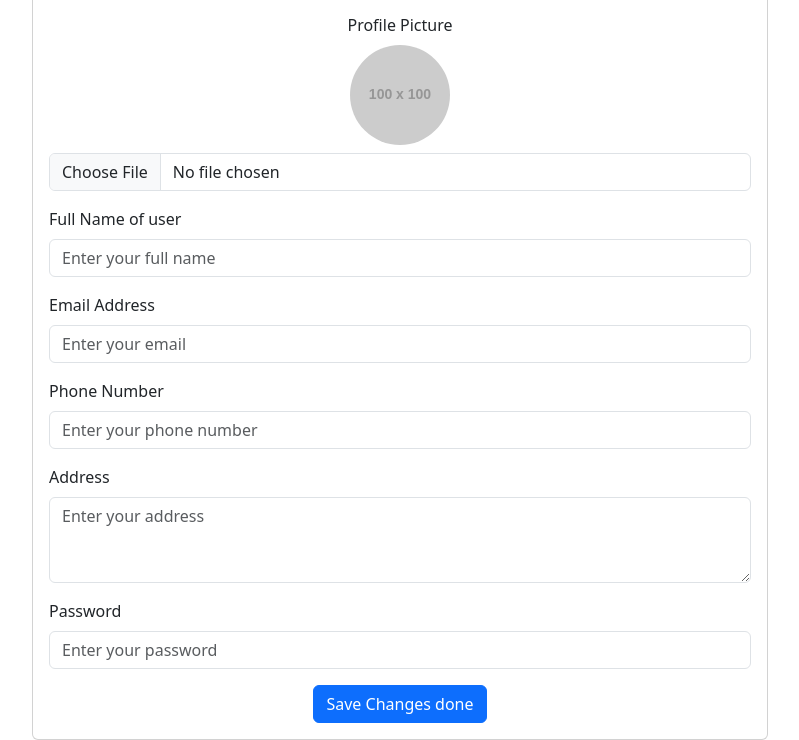
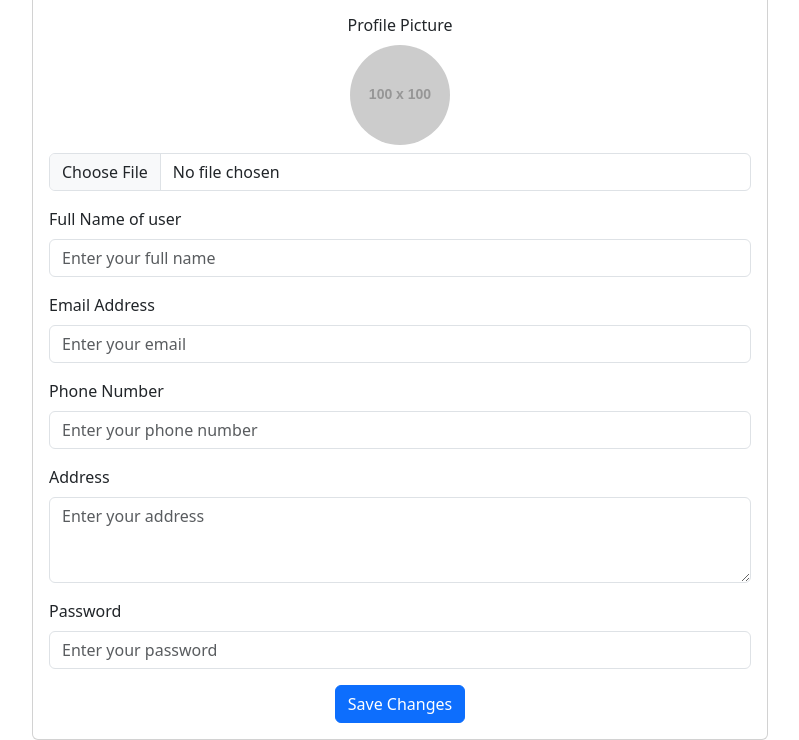
Before and after one commit to deepakkumartiwari2025/developer, a plain HTML site: page test2.html in a window 1280 px wide. Shown: the part 106-846 px from the top of the page, without its empty margins (240-1039 px from the left). Drawn offline with nearby package versions, Linux system fonts and the light colour scheme; placeholder pictures from the web are drawn by us.

Commit message:
changes in the file

```diff
--- a/test2.html
+++ b/test2.html
@@ -58,7 +58,7 @@
 
                             <!-- Save Changes Button -->
                             <div class="text-center">
-                                <button type="submit" class="btn btn-primary">Save Changes done</button>
+                                <button type="submit" class="btn btn-primary">Save Changes</button>
                             </div>
                         </form>
                     </div>
```
